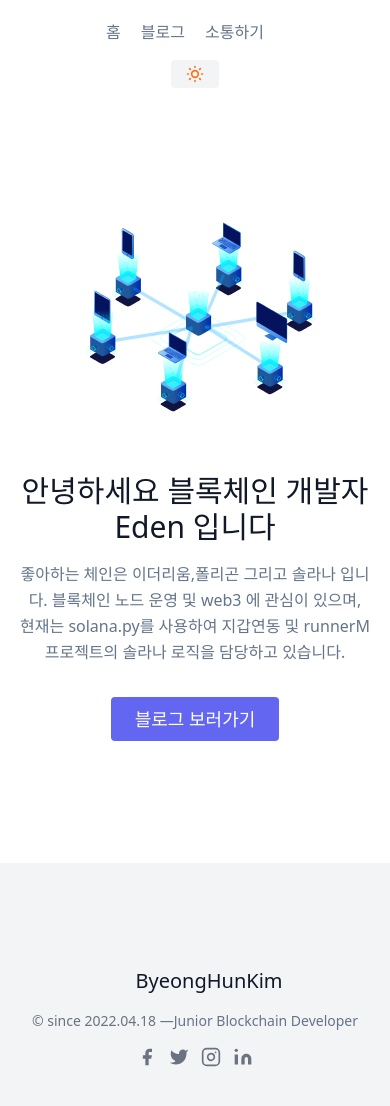
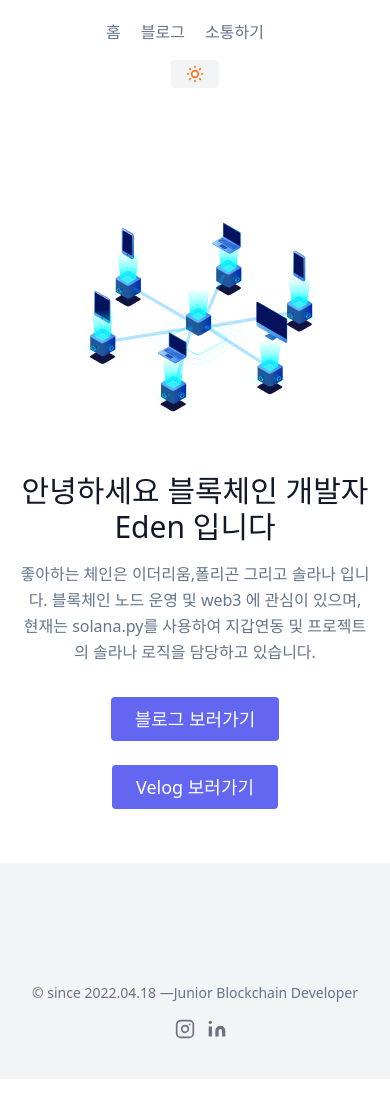
Before and after one commit to ByeongHunKim/NextJS-profile, a Next.js app: page / in a window 390 px wide. After the commit the page ends 1079 px from the top, so only its background shows below. Built offline with nearby package versions, Linux system fonts and the light colour scheme.

Commit message:
7월 21일 목요일 수정

```diff
--- a/components/footer.js
+++ b/components/footer.js
@@ -25,14 +25,14 @@ export default function Footer() {
                 </li>
               </nav>
             </div> */}
-            <a className="flex title-font font-medium items-center md:justify-start justify-center text-gray-900">
+            {/* <a className="flex title-font font-medium items-center md:justify-start justify-center text-gray-900">
               <span className="ml-7 text-xl">ByeongHunKim</span>
-            </a>
+            </a> */}
             <p className="text-sm text-gray-500 sm:ml-6 sm:mt-0 mt-4">
               © since 2022.04.18 —<a>Junior Blockchain Developer</a>
             </p>
             <span className="inline-flex sm:ml-auto sm:mt-0 mt-4 justify-center sm:justify-start">
-              <a className="text-gray-500">
+              {/* <a className="text-gray-500">
                 <svg
                   fill="currentColor"
                   strokeLinecap="round"
@@ -43,8 +43,8 @@ export default function Footer() {
                 >
                   <path d="M18 2h-3a5 5 0 00-5 5v3H7v4h3v8h4v-8h3l1-4h-4V7a1 1 0 011-1h3z"></path>
                 </svg>
-              </a>
-              <a className="ml-3 text-gray-500">
+              </a> */}
+              {/* <a className="ml-3 text-gray-500">
                 <svg
                   fill="currentColor"
                   strokeLinecap="round"
@@ -55,8 +55,8 @@ export default function Footer() {
                 >
                   <path d="M23 3a10.9 10.9 0 01-3.14 1.53 4.48 4.48 0 00-7.86 3v1A10.66 10.66 0 013 4s-4 9 5 13a11.64 11.64 0 01-7 2c9 5 20 0 20-11.5a4.5 4.5 0 00-.08-.83A7.72 7.72 0 0023 3z"></path>
                 </svg>
-              </a>
-              <a className="ml-3 text-gray-500">
+              </a> */}
+              <a className="ml-3 text-gray-500" href="https://www.instagram.com/hunsm4n/">
                 <svg
                   fill="none"
                   stroke="currentColor"
@@ -70,7 +70,10 @@ export default function Footer() {
                   <path d="M16 11.37A4 4 0 1112.63 8 4 4 0 0116 11.37zm1.5-4.87h.01"></path>
                 </svg>
               </a>
-              <a className="ml-3 text-gray-500">
+              <a
+                className="ml-3 text-gray-500"
+                href="https://www.linkedin.com/in/byeonghun-kim-bb19bb236/"
+              >
                 <svg
                   fill="currentColor"
                   stroke="currentColor"
--- a/components/home/hero.js
+++ b/components/home/hero.js
@@ -16,13 +16,19 @@ export default function Hero() {
             </h1>
             <p className="mb-8 leading-relaxed">
               좋아하는 체인은 이더리움,폴리곤 그리고 솔라나 입니다. 블록체인 노드 운영 및 web3 에
-              관심이 있으며, 현재는 solana.py를 사용하여 지갑연동 및 runnerM 프로젝트의 솔라나
-              로직을 담당하고 있습니다.
+              관심이 있으며, 현재는 solana.py를 사용하여 지갑연동 및 프로젝트의 솔라나 로직을
+              담당하고 있습니다.
             </p>
             <div className="flex justify-center">
               <Link href="/projects">
                 <a className="btn-blog">블로그 보러가기</a>
               </Link>
+            </div>
+            <br />
+            <div className="flex justify-center">
+              <a className="btn-blog" href="https://velog.io/@hunsm4n">
+                Velog 보러가기
+              </a>
             </div>
           </div>
         </div>
```
